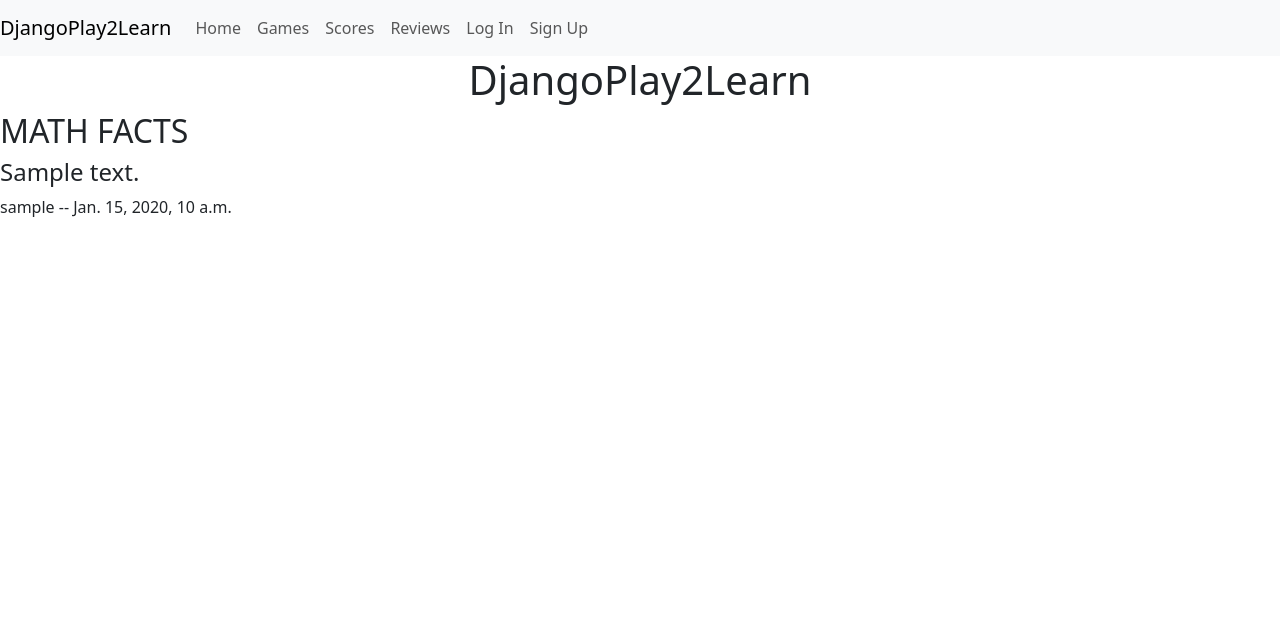
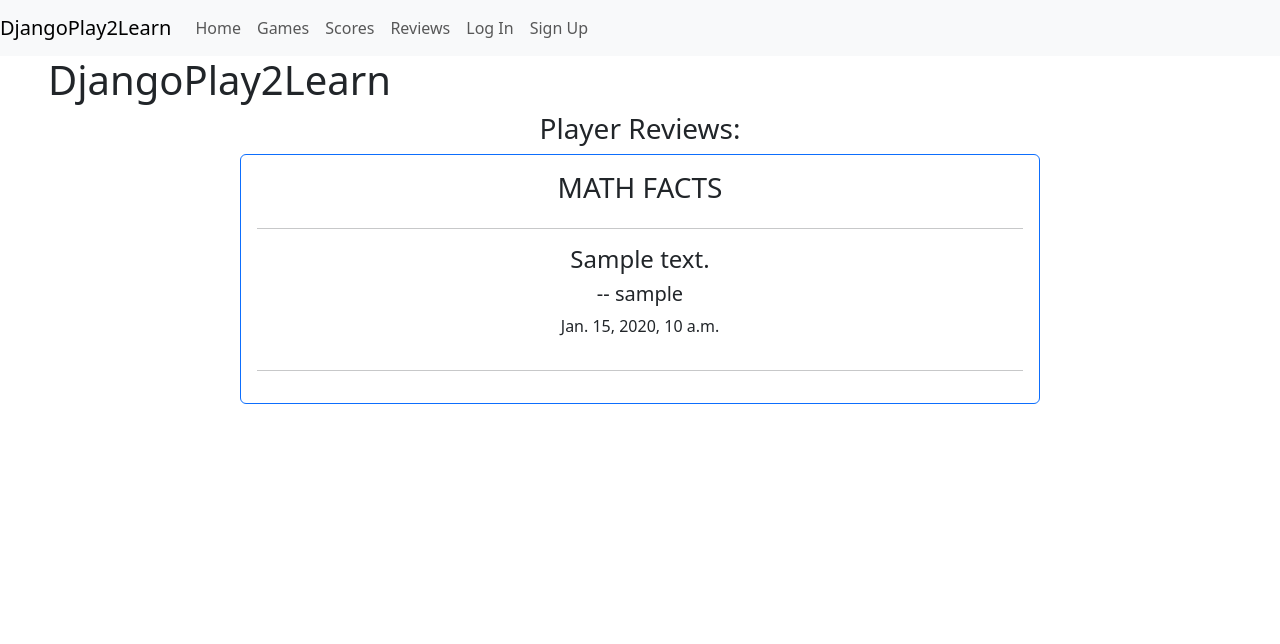
Before and after one commit to bgroveben/DjangoPlay2Learn, a Django app: page / in a window 1280 px wide. Shown: the top 644 px of the page. Run offline with Django 4.2, Linux system fonts and the light colour scheme; tables that the repository leaves empty hold one stand-in row (values such as "Sample post"); parts of the project's set-up code (start-up, migrations or seed data) failed here and were passed over; some libraries are stand-ins or nearby versions.

Commit message:
Clean up homepage and carousel

```diff
--- a/templates/home.html
+++ b/templates/home.html
@@ -7,8 +7,8 @@
 
 {% block title %}Home{% endblock title %}
 {% block main %}
-  <h1 class="text-center">DjangoPlay2Learn</h1>
-  <!--<h2 class="text-center">Reviews Carousel</h2>-->
+  <h1 class="ms-5">DjangoPlay2Learn</h1>
+  <h3 class="text-center">Player Reviews:</h3>
 
   <!-- CAROUSEL -->
   <div class="carousel slide" id="homepage-carousel" data-ride="carousel">
@@ -19,11 +19,16 @@
         {% else %}
           <div class="carousel-item">
         {% endif %}
-        <blockquote>
-          <h2>{{ review.game }}</h2>  <!-- MATH or ANAGRAM -->
+        <!--<blockquote>-->
+        <div class="card border-primary m-auto mb-3 p-3 text-center" style="max-width: 50rem">
+          <h3>{{ review.game }}</h3>  <!-- MATH or ANAGRAM -->
+          <hr />
           <h4>{{ review.comment }}</h4>
-          <p>{{ review.username }} -- {{ review.created }}</p>
-        </blockquote>
+          <h5>-- {{ review.username }}</h5>
+          <p>{{ review.created }}</p>
+          <hr />
+        </div>
+        <!--</blockquote>-->
       </div> <!-- for carousel-item above -->
       {%endfor%}
       </div> <!-- for carousel-item active above -->
--- a/templates/review/reviews.html
+++ b/templates/review/reviews.html
@@ -3,6 +3,7 @@
 {% block title%}Reviews{% endblock title %}
 {% block main %}
   <h1 class="text-center">Reviews</h1>
+  <!--
   <h2 class="text-center">All Reviews</h2>
   <div class="card border-primary m-auto mb-3 p-3" style="max-width: 50rem">
     <div class="list-group list-group-flush">
@@ -19,7 +20,8 @@
       </div>
     </div
     <div>
-        <h2 class="text-center">Anagram Hunt</h2>
+    -->
+        <h3 class="ms-5 ps-5">Anagram Hunt</h3>
         <div class="card border-primary m-auto mb-3 p-3" style="max-width: 50rem">
           <div class="list-group list-group-flush">
             {% for review in anagram_reviews %}
@@ -50,7 +52,7 @@
 -->
     </div>
     <div>
-      <h2 class="text-center">Math Facts</h2>
+      <h3 class="ms-5 ps-5">Math Facts</h3>
       <div class="card border-primary m-auto mb-3 p-3" style="max-width: 50rem">
         <div class="list-group list-group-flush">
           {% for review in math_reviews %}
```
